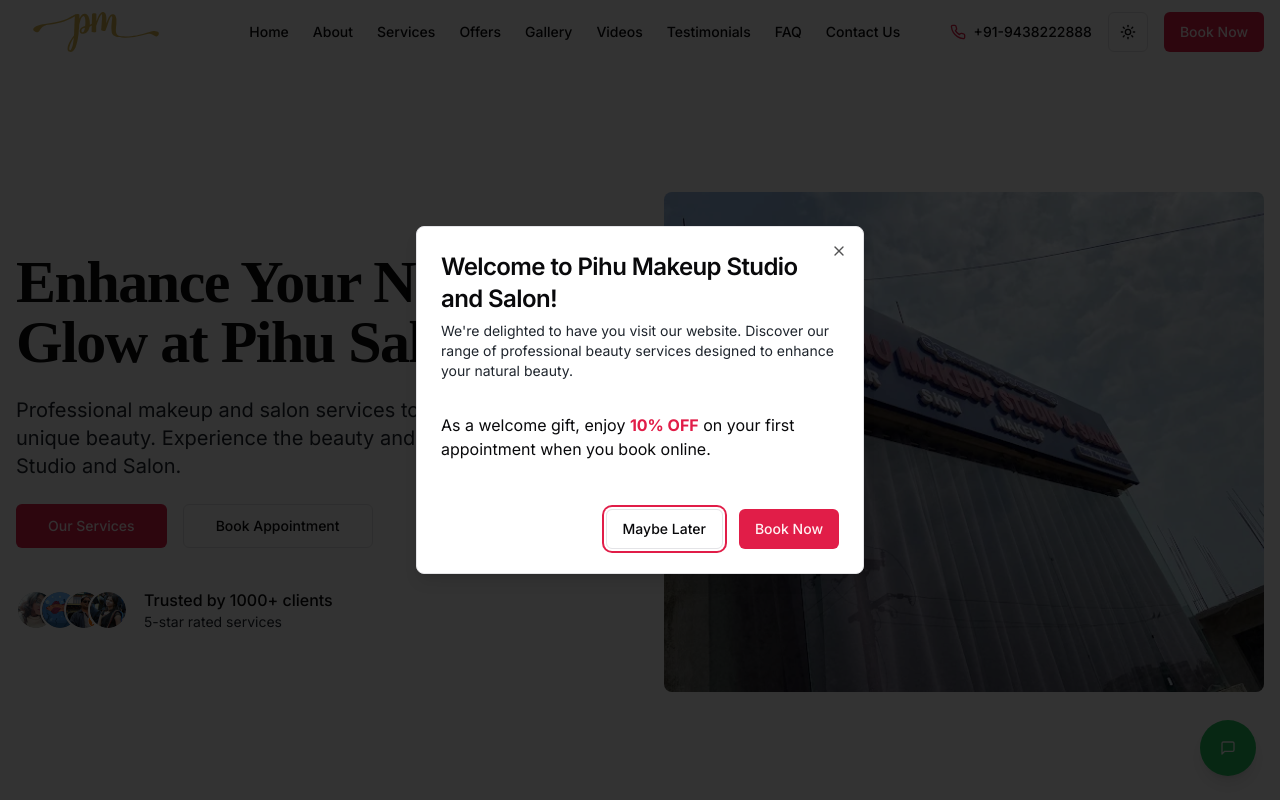
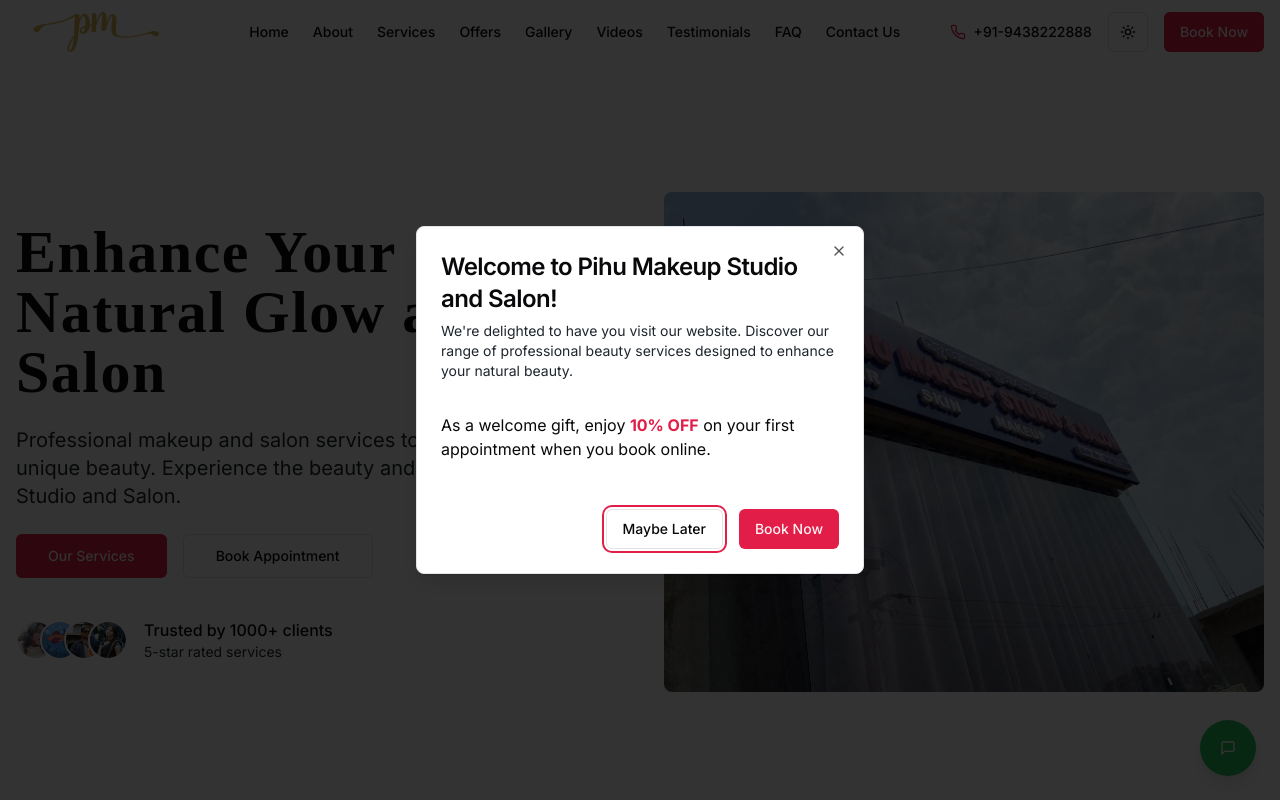
Before and after one commit to HimansuWebCoder/pihu-makeup-studio-and-salon, a Next.js app: page / in a window 1280 px wide. Shown: the top 800 px of the page. Built offline with nearby package versions, Linux system fonts and the light colour scheme.

Commit message:
update hero with tracking wide header hero section

```diff
--- a/components/hero.tsx
+++ b/components/hero.tsx
@@ -16,7 +16,7 @@ export default function Hero() {
       <div className="container mx-auto px-4 py-16 md:py-24">
         <div className="grid md:grid-cols-2 gap-12 items-center">
           <div className="space-y-6">
-            <h1 style={{fontFamily: "Playfair Display"}} className="text-4xl md:text-5xl lg:text-6xl font-bold tracking-tight">Enhance Your Natural Glow at Pihu Salon</h1>
+            <h1 style={{fontFamily: "Playfair Display"}} className="text-4xl md:text-5xl lg:text-6xl font-bold tracking-wide">Enhance Your Natural Glow at Pihu Salon</h1>
             <p className="text-xl text-txtcol">
               Professional makeup and salon services to enhance your unique beauty. Experience the beauty and care at Pihu Makeup Studio and Salon.
             </p>
```
